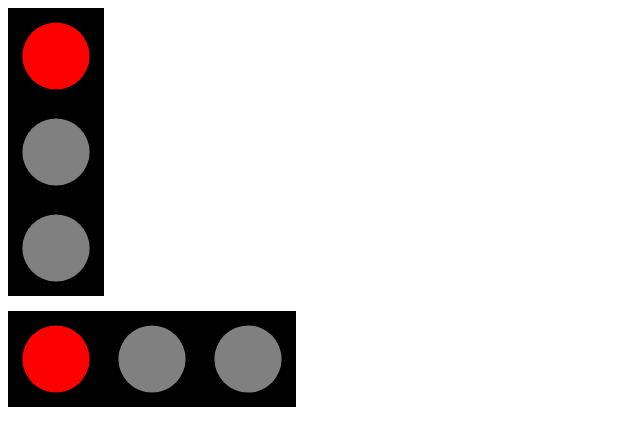
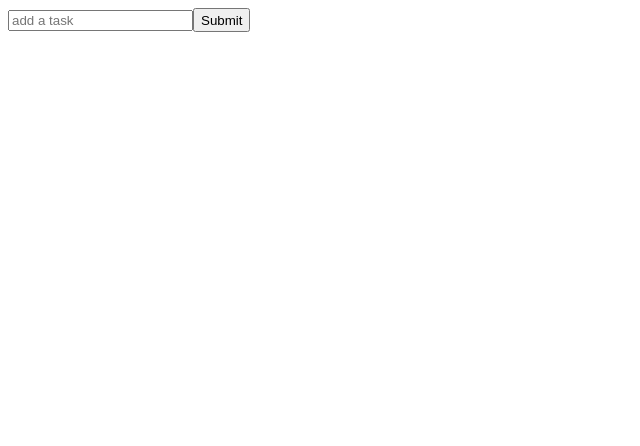
Before and after one commit to JamarTG/react-challenges, a React (Vite) app: page / in a window 1280 px wide. Shown: the top 446 px of the page, without its empty margins (0-640 px from the left). Built offline with nearby package versions, Linux system fonts and the light colour scheme; a web font is replaced by a local one.

Commit message:
completed the add an delete todo task

```diff
--- a/src/App.tsx
+++ b/src/App.tsx
@@ -1,10 +1,10 @@
 import './App.css';
-import TrafficLight from './components/TrafficLightMedium/TrafficLight';
+import TodoList from './components/TodoListMedium/TodoList';
 
 function App() {
   return (
     <>
-     <TrafficLight />
+     <TodoList />
     </>
   );
 }
--- /dev/null
+++ b/src/components/TodoListMedium/TodoList.css
@@ -0,0 +1,15 @@
+.task-container {
+    display: flex;
+    margin-top: 10px;
+    justify-content: space-between;
+    align-items: center;
+    gap: 10%;
+    width: 300px;
+    border: 1px solid rgb(237, 234, 234);
+    padding: 4px;
+    border-radius: 10px;
+}
+
+button {
+    height: 1.5rem;
+}
--- /dev/null
+++ b/src/components/TodoListMedium/TodoList.tsx
@@ -0,0 +1,58 @@
+import { useState } from "react";
+import { nanoid } from "nanoid";
+
+import "./TodoList.css";
+
+interface Task {
+  id: string;
+  description: string;
+}
+
+const TodoList = () => {
+  const [tasks, setTasks] = useState<Task[]>([]);
+  const [task, setTask] = useState<Task>({
+    id: nanoid(),
+    description: "",
+  });
+
+  const addTask = () => {
+    if (!task.description) return;
+
+    setTasks([...tasks, task]);
+    setTask({ id: nanoid(), description: "" });
+  };
+
+  const deleteTask = (id: string) => {
+    const updatedTasks = tasks.filter((task) => task.id !== id);
+    setTasks(updatedTasks);
+  };
+
+  return (
+    <div>
+      <label htmlFor="task"></label>
+      <input
+        type="text"
+        name="task"
+        placeholder="add a task"
+        value={task?.description}
+        onChange={(e) => setTask({ ...task, description: e.target.value })}
+        id="task"
+      />
+
+      <button type="button" onClick={() => addTask()}>
+        Submit
+      </button>
+
+      {tasks.map((task) => {
+        return (
+          <div className="task-container" key={task.id}>
+            <p>{task.description}</p>
+            <button onClick={() => deleteTask(task.id)}>Delete</button>
+          </div>
+        );
+      })}
+    </div>
+  );
+};
+
+export default TodoList;
```
